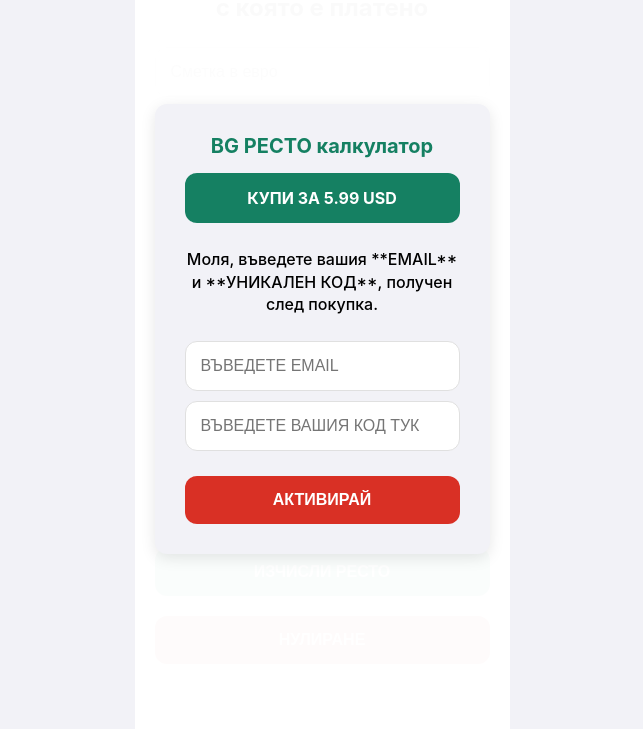
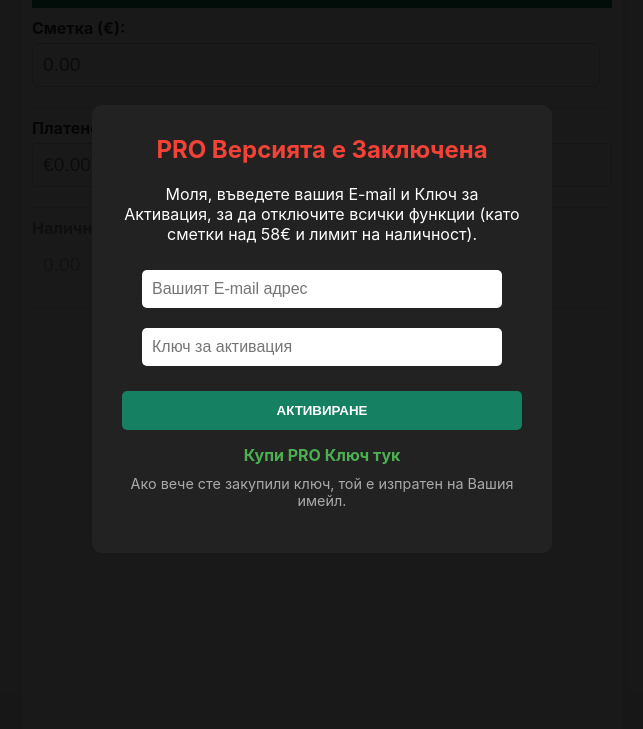
Before and after one commit to deqnkarmenov2-ship-it/iPhone, a plain HTML site: page index.html in a window 1280 px wide. Shown: the part 71-800 px from the top of the page, without its empty margins (318-961 px from the left). Drawn offline with Linux system fonts and the light colour scheme.

Commit message:
Update index.html

```diff
--- a/index.html
+++ b/index.html
@@ -27,302 +27,308 @@
             overflow: hidden;
         }
         body {
-            font-family: -apple-system, BlinkMacSystemFont, "Segoe UI", Roboto, Helvetica, Arial, sans-serif;
-            background-color: #f2f2f7;
+            font-family: -apple-system, BlinkMacSystemFont, "Segoe UI", Roboto, "Helvetica Neue", Arial, sans-serif, "Apple Color Emoji", "Segoe UI Emoji", "Segoe UI Symbol";
+            background-color: #f0f0f0;
             display: flex;
-            justify-content: center;
+            flex-direction: column;
+            justify-content: flex-start;
             align-items: center;
         }
-        .app-container {
-            background-color: white;
+
+        /* КОНТЕЙНЕР */
+        .container {
             width: 100%;
-            max-width: 375px;
-            height: 100%;
-            border-radius: 0;
-            box-shadow: none;
-            display: flex;
-            flex-direction: column;
-            position: relative;
+            max-width: 600px;
+            padding: 10px;
+            box-sizing: border-box;
+            background-color: #fff;
+            box-shadow: 0 4px 8px rgba(0,0,0,0.1);
+            overflow-y: auto;
+            height: 100vh;
         }
-        .content {
-            padding: 20px;
-            display: flex;
-            flex-direction: column;
-            align-items: center;
-            flex-grow: 1;
-            overflow-y: auto;
+
+        /* ЗАГЛАВИЕ И ВРЪЗКИ */
+        header {
+            text-align: center;
+            padding: 10px 0;
+            background-color: #158062;
+            color: white;
+            border-radius: 8px 8px 0 0;
+        }
+        header h1 {
+            margin: 0;
+            font-size: 1.5em;
+        }
+        header a {
+            color: #ccc;
+            font-size: 0.8em;
+            text-decoration: none;
+            margin-left: 10px;
+        }
+
+        /* СЕКЦИИ ЗА ВЪВЕЖДАНЕ */
+        .input-section, .cash-section {
+            padding: 10px 0;
+            border-bottom: 1px solid #ddd;
+        }
+        .input-section label, .cash-section label {
+            display: block;
+            margin-bottom: 5px;
+            font-weight: bold;
+            color: #333;
+        }
+        .input-section input, .cash-section input {
+            width: 98%;
+            padding: 10px;
+            margin-bottom: 10px;
+            border: 1px solid #ccc;
+            border-radius: 5px;
+            font-size: 1.2em;
+            box-sizing: border-box;
+        }
+        .cash-section label {
+            color: #999;
+            transition: opacity 0.3s;
+            cursor: pointer;
+        }
+        .cash-section input {
+            opacity: 0.3;
             transition: opacity 0.3s;
         }
 
-        /* СТИЛ ЗА ГЛАВНАТА ИНСТРУКЦИЯ */
-        .instruction {
-            font-size: 24px;
+        /* РЕЗУЛТАТИ */
+        .results-section {
+            padding: 15px 0;
+            text-align: center;
+        }
+        .results {
+            font-size: 2em;
             font-weight: bold;
-            color: black;
-            text-align: center;
-            margin-bottom: 25px;
-            padding-top: 15px;
+            color: #158062;
+            margin: 5px 0 10px 0;
+            display: flex;
+            justify-content: center;
+            gap: 20px;
+        }
+        .results div {
+            flex-grow: 1;
+        }
+        .results span {
+            display: block;
+            font-size: 0.5em;
+            font-weight: normal;
+            color: #666;
+        }
+        .results-section .total-bill {
+            font-size: 1.2em;
+            margin-top: 10px;
+            color: #666;
         }
 
-        /* СТИЛОВЕ ЗА ЗАКЛЮЧВАНЕ */
-        .full-lock-overlay {
-            position: absolute;
+        /* БУТОНИ */
+        .button-group {
+            display: flex;
+            justify-content: space-around;
+            padding: 10px 0;
+        }
+        .btn {
+            padding: 12px 20px;
+            font-size: 1.1em;
+            border: none;
+            border-radius: 5px;
+            cursor: pointer;
+            transition: background-color 0.3s;
+            width: 48%;
+            font-weight: bold;
+        }
+        .btn-reset {
+            background-color: #f44336;
+            color: white;
+        }
+        .btn-reset:active {
+            background-color: #d32f2f;
+        }
+
+        /* PWA Инсталационен банер */
+        #installPrompt {
+            display: none;
+            position: fixed;
+            bottom: 0;
+            left: 0;
+            width: 100%;
+            background-color: #fff;
+            padding: 15px;
+            box-shadow: 0 -2px 5px rgba(0,0,0,0.2);
+            z-index: 1000;
+            text-align: center;
+            box-sizing: border-box;
+        }
+        #installPrompt p {
+            margin: 0 0 10px 0;
+            font-size: 1.1em;
+            color: #333;
+        }
+        #installPrompt button {
+            padding: 10px 20px;
+            margin: 0 5px;
+            border: none;
+            border-radius: 5px;
+            cursor: pointer;
+            font-weight: bold;
+        }
+        #installButton {
+            background-color: #158062;
+            color: white;
+        }
+        #dismissButton {
+            background-color: #ccc;
+            color: #333;
+        }
+
+        /* ЛОК СКРИЙН (PRO) */
+        #fullLockOverlay {
+            position: fixed;
             top: 0;
             left: 0;
-            right: 0;
-            bottom: 0;
-            background-color: rgba(255, 255, 255, 0.98);
-            z-index: 990;
-            display: flex;
-            flex-direction: column;
+            width: 100%;
+            height: 100%;
+            background-color: rgba(0, 0, 0, 0.9);
+            color: white;
+            display: none; /* Скрито по подразбиране */
             justify-content: center;
             align-items: center;
+            z-index: 2000;
+            flex-direction: column;
+            text-align: center;
             padding: 20px;
-            text-align: center;
+            box-sizing: border-box;
         }
-        .full-lock-overlay .lock-content {
-            background-color: #f2f2f7;
+        .lock-content {
+            background-color: #222;
             padding: 30px;
-            border-radius: 12px;
-            box-shadow: 0 4px 15px rgba(0, 0, 0, 0.1);
+            border-radius: 10px;
+            max-width: 400px;
+        }
+        .lock-content h2 {
+            margin-top: 0;
+            color: #f44336;
+        }
+        .lock-content input {
+            width: 90%;
+            padding: 10px;
+            margin: 10px 0;
+            border: none;
+            border-radius: 5px;
+            font-size: 1em;
+            box-sizing: border-box;
+        }
+        .btn-unlock-buy {
+            background-color: #158062;
+            color: white;
+            padding: 12px 20px;
+            border: none;
+            border-radius: 5px;
+            cursor: pointer;
+            margin-top: 15px;
+            font-weight: bold;
+            display: block;
+            width: 100%;
+        }
+        .btn-unlock-buy:active {
+            background-color: #0f5f49;
+        }
+        .buy-link {
+            display: block;
+            margin-top: 15px;
+            color: #4CAF50;
+            text-decoration: none;
+            font-weight: bold;
+        }
+        .info-note {
+            font-size: 0.9em;
+            margin-top: 10px;
+            color: #aaa;
         }
 
-        /* СТИЛОВЕ ЗА ВХОДНИ ПОЛЕТА */
-        .cash-section {
-            width: 100%;
-            border-top: 1px solid #e0e0e0;
-            margin-top: 15px;
-            padding-top: 10px;
-            flex-shrink: 0;
+        /* ДОПЪЛНИТЕЛНИ СТИЛОВЕ */
+        .bill-input-group {
+            display: flex;
+            gap: 10px;
         }
-        .cash-section h3 {
-            margin: 10px 0;
-            font-size: 16px;
-            color: #158062;
-            text-align: center;
+        .bill-input-group input {
+            flex: 1;
         }
-        .cash-section label {
-            display: block;
-            text-align: left;
-            font-size: 14px;
-            margin-bottom: 5px;
-            color: #555;
-            padding-left: 5px;
-        }
-        input {
-            width: 100%;
-            padding: 15px;
+        .cash-warning {
+            color: orange;
+            font-weight: bold;
+            margin-top: -10px;
             margin-bottom: 10px;
-            border: 1px solid #e0e0e0;
-            border-radius: 12px;
-            font-size: 16px;
-            box-sizing: border-box;
-            color: #333;
-            outline: none;
-            flex-shrink: 0;
-        }
-        input:focus {
-            border-color: #158062;
-        }
-        input::-webkit-outer-spin-button,
-        input::-webkit-inner-spin-button {
-            -webkit-appearance: none;
-            margin: 0;
-        }
-
-        /* СТИЛОВЕ ЗА БУТОНИ */
-        .btn-calc, .btn-calc-pink, .btn-reset {
-            background-color: #158062;
-            color: white;
-            width: 100%;
-            padding: 15px;
-            border: none;
-            border-radius: 12px;
-            font-size: 16px;
-            font-weight: bold;
-            text-transform: uppercase;
-            cursor: pointer;
-            margin-top: 10px;
-            margin-bottom: 15px;
-            box-sizing: border-box;
-            flex-shrink: 0;
-        }
-        .btn-calc:active, .btn-calc-pink:active {
-            background-color: #0f5f49;
-        }
-        .btn-unlock-buy {
-            background-color: #d93025 !important;
-            color: white;
-            width: 100%;
-            padding: 15px;
-            border: none;
-            border-radius: 12px;
-            font-size: 16px;
-            font-weight: bold;
-            text-transform: uppercase;
-            cursor: pointer;
-            margin-top: 15px;
-            margin-bottom: 0;
             display: block;
             text-align: center;
-            text-decoration: none;
-            box-sizing: border-box;
-        }
-        .lock-content .btn-calc {
-            margin-top: 10px;
-            margin-bottom: 0;
-        }
-        .btn-reset {
-            background-color: #d93025; /* Червен цвят */
-            color: white;
-            border: none;
-            width: 100%;
-            padding: 15px;
-            border-radius: 12px;
-            font-size: 16px;
-            font-weight: bold;
-            text-transform: uppercase;
-            cursor: pointer;
-            margin-top: 5px;
-            margin-bottom: 20px;
-            box-sizing: border-box;
-            flex-shrink: 0;
-        }
-
-        /* СТИЛОВЕ ЗА РЕЗУЛТАТИ */
-        .results {
-            text-align: center;
-            font-size: 20px;
-            font-weight: 500;
-            color: #000;
-            flex-shrink: 0;
-        }
-        .results p {
-            margin: 5px 0;
-            font-size: 20px;
-            font-weight: bold;
-        }
-        .results .total-bill {
-            font-size: 14px;
-            margin-top: 10px;
-            color: #555;
-            font-weight: normal;
-        }
-        .results .warning {
-            color: orange;
-            font-size: 16px;
-            font-weight: 600;
-            margin-top: 5px;
-        }
-
-        /* ----------------------------------------------------- */
-        /* СТИЛОВЕ ЗА ИНЛАЙН ИНСТАЛАЦИОНЕН БАНЕР (PWA Prompt) */
-        /* ----------------------------------------------------- */
-        .install-prompt-modal {
-            width: 100%;
-            background-color: #158062;
-            padding: 10px 15px;
-            margin-bottom: 20px;
-            border-radius: 12px;
-            box-sizing: border-box;
-            color: white;
-            text-align: center;
-            z-index: 10;
-        }
-
-        .prompt-content p {
-            margin: 5px 0 10px 0;
-            font-size: 16px;
-            font-weight: bold;
-        }
-
-        .prompt-content button {
-            width: 48%;
-            margin: 5px 1% 0;
-            display: inline-block;
-            box-sizing: border-box;
-            padding: 8px;
-            font-size: 14px;
-        }
-
-        /* Специфични цветове за бутоните в банера: */
-        #installPrompt #installButton {
-            background-color: white;
-            color: #158062;
-        }
-
-        /* *** КОРЕКЦИЯ: Бутонът "Отказ" да е червен като .btn-reset *** */
-        #installPrompt #dismissButton {
-            background-color: #d93025; /* Червен фон */
-            color: white;
-            border: none;
-            font-weight: bold;
         }
     </style>
 </head>
-<body onload="checkAndAutoReset(); loadCashLimits(); checkProStatus();">
-    <div class="app-container">
+<body>
+    <div id="fullLockOverlay">
+        <div class="lock-content">
+            <h2>PRO Версията е Заключена</h2>
+            <p>Моля, въведете вашия E-mail и Ключ за Активация, за да отключите всички функции (като сметки над 58€ и лимит на наличност).</p>
+            <input type="email" id="userEmail" placeholder="Вашият E-mail адрес" required>
+            <input type="text" id="unlockKey" placeholder="Ключ за активация" required>
+            <button class="btn-unlock-buy" onclick="unlockFeature()">АКТИВИРАНЕ</button>
+            <a href="https://bgresto.online/buy" target="_blank" class="buy-link">Купи PRO Ключ тук</a>
+            <p class="info-note">Ако вече сте закупили ключ, той е изпратен на Вашия имейл.</p>
+        </div>
+    </div>
 
-        <div class="content" id="lockedContent">
+    <div class="container">
+        <header>
+            <h1>BG РЕСТО Калкулатор</h1>
+            <a href="/terms" target="_blank">Общи условия</a>
+        </header>
 
-            <div class="instruction">
-                Въведи сметката и сумата,<br> с която е платено
+        <div class="input-section">
+            <label for="billEur">Сметка (€):</label>
+            <input type="number" step="0.01" id="billEur" placeholder="0.00">
+        </div>
+
+        <div class="input-section">
+            <label>Платено от клиента:</label>
+            <div class="bill-input-group">
+                <input type="number" step="0.01" id="paidEur" placeholder="€0.00">
+                <input type="number" step="0.01" id="paidBgn" placeholder="Лв. 0.00">
             </div>
+        </div>
 
-            <div id="installPrompt" class="install-prompt-modal" style="display: none;">
-                <div class="prompt-content">
-                    <p>Инсталирай приложението на телефона си за бърз достъп!</p>
-                    <button id="installButton" class="btn-calc">Инсталирай</button>
-                    <button id="dismissButton" class="btn-reset">ОТКАЗ</button>
+        <div class="cash-section">
+            <label for="cashEur">Наличност в € (Задайте на 0.00, за да не се ползва):</label>
+            <input type="number" step="0.01" id="cashEur" value="0.00">
+            <span id="cashWarning" class="cash-warning"></span>
+        </div>
+
+        <div class="results-section">
+            <div class="total-bill">Обща сметка в ЛВ: <span id="totalBillDisplay">0.00</span> лв.</div>
+            <p>Ресто за връщане:</p>
+            <div class="results">
+                <div>
+                    <span id="resEur">0.00</span>
+                    <span>ЕВРО €</span>
+                </div>
+                <div>
+                    <span id="resBgn">0.00</span>
+                    <span>ЛЕВА ЛВ</span>
                 </div>
             </div>
-
-            <input type="number" id="billEur" placeholder="Сметка в евро" step="0.01" inputmode="decimal">
-
-            <input type="number" id="paidEur" placeholder="Платено в евро" step="0.01" inputmode="decimal">
-            <input type="number" id="paidBgn" placeholder="Платено в лв" step="0.01" inputmode="decimal">
-
-            <button class="btn-calc" onclick="calculateResto()">ИЗЧИСЛИ РЕСТО</button>
-
-            <div class="results">
-                <p>Връщаш €: <span id="resEur">0.00</span></p>
-                <p>Връщаш лв: <span id="resBgn">0.00</span></p>
-                <p class="total-bill">Обща сметка: <span id="totalBillDisplay">0.00</span> лв</p>
-                <p class="warning" id="cashWarning"></p>
-            </div>
-
-            <div class="cash-section">
-                <h3>Наличност в евро (за оптимизация)</h3>
-
-                <label for="cashEur">Наличност в евро (€):</label>
-                <input type="number" id="cashEur" placeholder="Въведи 0, ако нямаш евро" step="0.01" inputmode="decimal" oninput="saveCashLimit()">
-            </div>
-
-            <button class="btn-calc-pink" onclick="calculateResto()">ИЗЧИСЛИ РЕСТО</button>
-
-            <button class="btn-reset" onclick="resetFields()">НУЛИРАНЕ</button>
         </div>
 
-        <div class="full-lock-overlay" id="fullLockOverlay" style="display:none;">
-            <div class="lock-content">
+        <div class="button-group">
+            <button class="btn btn-reset" onclick="resetFields()">НУЛИРАНЕ</button>
+        </div>
 
-                <h3 style="font-size: 20px; font-weight: bold; color: #158062; margin-bottom: 15px; margin-top: 0;">BG РЕСТО калкулатор</h3>
-
-                <a href="https://bgresto.gumroad.com/l/zrxcf?wanted=true" class="btn-unlock-buy" target="_blank" style="margin-top: 0; margin-bottom: 25px; background-color: #158062 !important;">
-                    КУПИ ЗА 5.99 USD
-                </a>
-
-                <p style="font-size: 16px; margin: 0 0 25px 0; line-height: 1.4; color: black; font-weight: 500;">
-                    Моля, въведете вашия **EMAIL** и **УНИКАЛЕН КОД**, получен след покупка.
-                </p>
-
-                <input type="email" id="userEmail" placeholder="ВЪВЕДЕТЕ EMAIL" style="margin-bottom: 10px;"/>
-
-                <input type="text" id="unlockKey" placeholder="ВЪВЕДЕТЕ ВАШИЯ КОД ТУК" style="margin-bottom: 15px;"/>
-
-                <button class="btn-calc btn-unlock-buy" onclick="unlockFeature()" style="margin-top: 10px; margin-bottom: 0;">АКТИВИРАЙ</button>
-
-            </div>
+        <div id="installPrompt">
+            <p>Инсталирайте BG РЕСТО на началния си екран за по-бърз достъп!</p>
+            <button id="installButton">Инсталирай</button>
+            <button id="dismissButton">Отказ</button>
         </div>
     </div>
 
@@ -369,6 +375,12 @@
                     formatDecimal(input);
                     // След форматирането, извикваме калкулацията
                     calculateResto();
+                    // Допълнително извикваме saveCashLimit при промяна на cashEur
+                    if (input.id === 'cashEur') {
+                        saveCashLimit();
+                        // Трябва да извикаме и checkProStatus, за да се опресни предупреждението за лимита
+                        checkProStatus();
+                    }
                 });
             }
         });
@@ -526,12 +538,6 @@
 
         // Проверяваме лимита при зареждане на DOM
         showLimitMessage();
-
-        // Прикачваме showLimitMessage към input събитията на cashEur, за да работи веднага.
-        const cashEurInput = document.getElementById('cashEur');
-        if (cashEurInput) {
-             cashEurInput.addEventListener('input', showLimitMessage);
-        }
     }
 
     function unlockFeature() {
@@ -621,6 +627,7 @@
 
         // 1. Изчисление на рестото в EUR
         if (paidEur > 0.0) {
+            // Ресто в EUR е равно на платеното в EUR минус сметката в EUR
             restoEur = paidEur - billEur;
             // Ако рестото е отрицателно, значи не е платено достатъчно в EUR
             if (restoEur < 0.0) restoEur = 0.0;
@@ -628,7 +635,7 @@
 
         // Обща промяна в BGN
         let totalChangeBgn = totalPaidBgn - totalBillBgn;
-        totalChangeBgn = parseFloat(totalChangeBgn.toFixed(2));
+        totalChangeBgn = parseFloat(totalChangeBgn.toFixed(2)); // За да избегнем грешки при floating point
 
         // Ако общата промяна е отрицателна (не е платено достатъчно)
         if (totalChangeBgn < 0.0) {
@@ -651,20 +658,18 @@
 
         // --- Оптимизация за Наличност в EUR (Cash Limit) ---
         // Тази логика се изпълнява, само ако имаме положително ресто в EUR
-        if (restoEur > 0.0 && cashEurLimit >= 0.0) { // cashEurLimit може да е 0.0
+        if (restoEur > 0.0 && cashEurLimit >= 0.0) {
 
             if (restoEur > cashEurLimit) {
-                // Разликата в EUR, която не можем да върнем:
-                const diffEur = restoEur - cashEurLimit;
-                // Превръщаме разликата в BGN, която да добавим към рестото в BGN
-                const extraBgnToPay = diffEur * EURO_RATE;
+                // Връщаме максималното налично EUR
+                const finalEurToReturn = cashEurLimit;
 
-                // Рестото в EUR е равно на наличността
-                restoEur = cashEurLimit;
+                // Разликата, която трябва да се покрие в BGN
+                // Общата промяна в BGN минус това, което върнахме в EUR (превърнато в BGN)
+                restoBgn = totalChangeBgn - (finalEurToReturn * EURO_RATE);
+                restoBgn = parseFloat(restoBgn.toFixed(2));
 
-                // Рестото в BGN: общата промяна в BGN минус това, което върнахме в EUR
-                restoBgn = totalChangeBgn - (restoEur * EURO_RATE);
-                restoBgn = parseFloat(restoBgn.toFixed(2));
+                restoEur = finalEurToReturn; // Актуалното ресто в EUR
 
                 // Показване на предупреждение
                 if (cashWarningElement) {
@@ -716,6 +721,9 @@
         document.getElementById('resBgn').textContent = '0.00';
         document.getElementById('totalBillDisplay').textContent = '0.00';
         document.getElementById('cashWarning').textContent = '';
+
+        // Записваме часа на ресет
+        localStorage.setItem('resto_lastResetTime', new Date().getTime());
     }
 
     function loadCashLimits() {
@@ -732,8 +740,6 @@
     function saveCashLimit() {
         let cashEurValue = document.getElementById('cashEur').value;
         localStorage.setItem('resto_cashEur', cashEurValue);
-        // Добавяме и извикване на проверката на PRO статуса, за да се опресни лимитът
-        checkProStatus();
     }
 
     function checkAndAutoReset() {
@@ -749,7 +755,6 @@
             const FIVE_MINUTES_MS = 300000;
             if (difference > FIVE_MINUTES_MS) {
                 resetFields();
-                localStorage.setItem('resto_lastResetTime', currentTime.getTime());
             }
         }
 
@@ -760,7 +765,7 @@
 
     // Използваме 'DOMContentLoaded' за да гарантираме, че всички HTML елементи са налични
     document.addEventListener('DOMContentLoaded', () => {
-        // 1. Настройва обработката на запетая/точка за всички полета
+        // 1. Настройва обработката на запетая/точка за всички полета и автоматично извиква калкулатора
         setupDecimalInputs();
 
         // 2. Проверява за автоматично нулиране и зарежда лимита
@@ -770,6 +775,6 @@
         checkProStatus();
     });
 
-</script>
+    </script>
 </body>
 </html>
```
